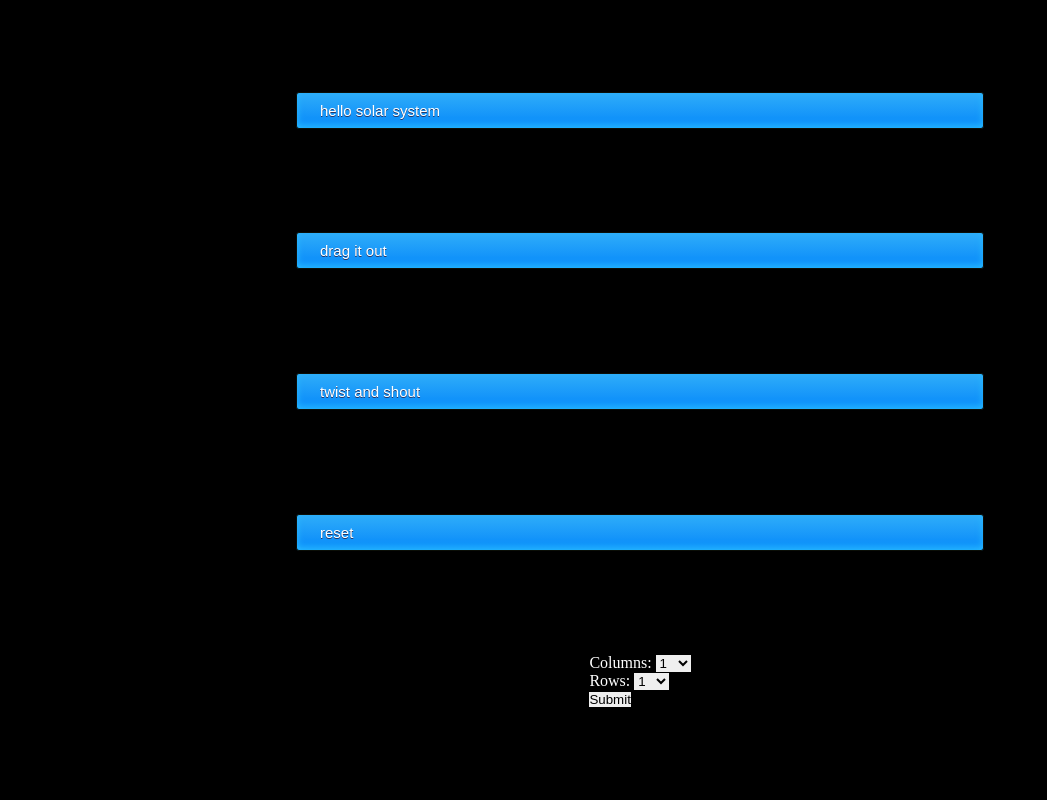
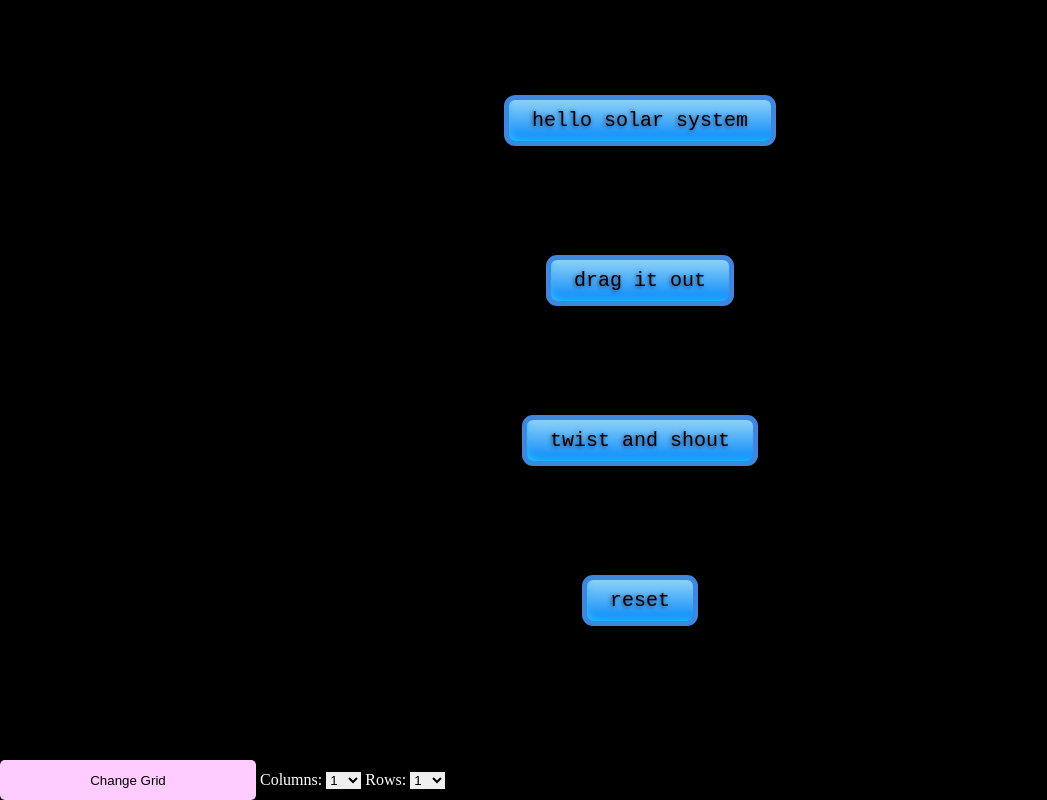
Before and after one commit to andigan/fi-demo, a website: page views/remote.html in a window 1280 px wide. Shown: the whole page, without its empty margins (0-1047 px from the left). Drawn offline with Linux system fonts and the light colour scheme; no server answers; files whose address does not match are found by name.

Commit message:
change css, add reset functionality

```diff
--- a/app.js
+++ b/app.js
@@ -77,6 +77,7 @@ io.on('connection', function (socket) {
 
   socket.on('remote_task4_reset', function () {
     box_number = 0;
+    socket.broadcast.emit('reset_page');
   });
 
   socket.on('change_grid', function (data) {
--- a/public/css/remote.css
+++ b/public/css/remote.css
@@ -7,8 +7,8 @@
 
 #change_grid_container {
   color: white;
-
-
+  bottom: 0;
+  position: absolute;
 
 }
 
@@ -16,7 +16,7 @@
   align-items: center;
   display:flex;
   flex-direction: column;
-  height: 90vh;
+  height: 80vh;
   justify-content:space-around;
   left: 5vw;
   position:absolute;
@@ -33,42 +33,53 @@
 }
 
 .button {
-	-moz-box-shadow:inset 0px -3px 7px 0px #29bbff;
-	-webkit-box-shadow:inset 0px -3px 7px 0px #29bbff;
-	box-shadow:inset 0px -3px 7px 0px #29bbff;
-	background:-webkit-gradient(linear, left top, left bottom, color-stop(0.05, #2dabf9), color-stop(1, #0688fa));
-	background:-moz-linear-gradient(top, #2dabf9 5%, #0688fa 100%);
-	background:-webkit-linear-gradient(top, #2dabf9 5%, #0688fa 100%);
-	background:-o-linear-gradient(top, #2dabf9 5%, #0688fa 100%);
-	background:-ms-linear-gradient(top, #2dabf9 5%, #0688fa 100%);
-	background:linear-gradient(to bottom, #2dabf9 5%, #0688fa 100%);
-	filter:progid:DXImageTransform.Microsoft.gradient(startColorstr='#2dabf9', endColorstr='#0688fa',GradientType=0);
-	background-color:#2dabf9;
-	-moz-border-radius:3px;
-	-webkit-border-radius:3px;
-	border-radius:3px;
-	border:1px solid #0b0e07;
+	-moz-box-shadow:inset 6px -9px 7px -7px #29bbff;
+	-webkit-box-shadow:inset 6px -9px 7px -7px #29bbff;
+	box-shadow:inset 6px -9px 7px -7px #29bbff;
+	background:-webkit-gradient(linear, left top, left bottom, color-stop(0.05, #86cdf7), color-stop(1, #0889fa));
+	background:-moz-linear-gradient(top, #86cdf7 5%, #0889fa 100%);
+	background:-webkit-linear-gradient(top, #86cdf7 5%, #0889fa 100%);
+	background:-o-linear-gradient(top, #86cdf7 5%, #0889fa 100%);
+	background:-ms-linear-gradient(top, #86cdf7 5%, #0889fa 100%);
+	background:linear-gradient(to bottom, #86cdf7 5%, #0889fa 100%);
+	filter:progid:DXImageTransform.Microsoft.gradient(startColorstr='#86cdf7', endColorstr='#0889fa',GradientType=0);
+	background-color:#86cdf7;
+	-moz-border-radius:11px;
+	-webkit-border-radius:11px;
+	border-radius:11px;
+	border:5px solid #3e86de;
 	display:inline-block;
 	cursor:pointer;
-	color:#ffffff;
-	font-family:Arial;
-	font-size:15px;
+	color:#000000;
+	font-family:Courier New;
+	font-size:20px;
 	padding:9px 23px;
 	text-decoration:none;
-	text-shadow:0px 1px 0px #263666;
-  width: 50vw;
+	text-shadow:-1px 1px 4px #263666;
 }
 .button:hover {
-	background:-webkit-gradient(linear, left top, left bottom, color-stop(0.05, #0688fa), color-stop(1, #2dabf9));
-	background:-moz-linear-gradient(top, #0688fa 5%, #2dabf9 100%);
-	background:-webkit-linear-gradient(top, #0688fa 5%, #2dabf9 100%);
-	background:-o-linear-gradient(top, #0688fa 5%, #2dabf9 100%);
-	background:-ms-linear-gradient(top, #0688fa 5%, #2dabf9 100%);
-	background:linear-gradient(to bottom, #0688fa 5%, #2dabf9 100%);
-	filter:progid:DXImageTransform.Microsoft.gradient(startColorstr='#0688fa', endColorstr='#2dabf9',GradientType=0);
-	background-color:#0688fa;
+	background:-webkit-gradient(linear, left top, left bottom, color-stop(0.05, #0889fa), color-stop(1, #86cdf7));
+	background:-moz-linear-gradient(top, #0889fa 5%, #86cdf7 100%);
+	background:-webkit-linear-gradient(top, #0889fa 5%, #86cdf7 100%);
+	background:-o-linear-gradient(top, #0889fa 5%, #86cdf7 100%);
+	background:-ms-linear-gradient(top, #0889fa 5%, #86cdf7 100%);
+	background:linear-gradient(to bottom, #0889fa 5%, #86cdf7 100%);
+	filter:progid:DXImageTransform.Microsoft.gradient(startColorstr='#0889fa', endColorstr='#86cdf7',GradientType=0);
+	background-color:#0889fa;
 }
 .button:active {
 	position:relative;
 	top:1px;
 }
+
+
+input[type=submit] {
+  background: #ffccff;
+  border:0 none;
+  border-radius: 5px;
+  -webkit-border-radius: 5px;
+  cursor:pointer;
+  height: 5vh;
+  padding:5px 15px;
+  width: 20vw;
+}
--- a/public/js/canvas.js
+++ b/public/js/canvas.js
@@ -54,6 +54,12 @@ $(document).ready( function () {
     document.getElementById(data.image_id).style.webkitTransform = data.transform_string;
   });
 
+  // socket to reset the page
+  socket.on('reset_page', function () {
+    // could remove all the elements, close all the divs, and check all the variables, or...
+    window.location.reload(true);
+  });
+
   // when a client disconnects, remove the associated image_id
   socket.on('client_disconnect', function (data) {
     $('#' + data.disconnect_image_id).remove();
--- a/public/js/remote.js
+++ b/public/js/remote.js
@@ -5,9 +5,13 @@ $(document).ready( function () {
   // maximum row/column values
   var max_rows_columns = 50;
 
+  // get window size
+  var mainwide = window.innerWidth,
+      mainhigh = window.innerHeight;
+
   // set wrapper size
-  document.getElementById('wrapper').style.width = window.innerWidth + 'px';
-  document.getElementById('wrapper').style.height = window.innerHeight + 'px';
+  document.getElementById('wrapper').style.width = mainwide + 'px';
+  document.getElementById('wrapper').style.height = mainhigh + 'px';
 
 // ### SOCKET.IO CLIENT SIDE ### //
 
@@ -32,6 +36,8 @@ $(document).ready( function () {
     socket.emit('remote_task4_reset');
   });
 
+
+
   // ### REASSIGN GRID BUTTON ### //
 
   var row_options = '';
@@ -46,6 +52,14 @@ $(document).ready( function () {
   // add the HTML string to the form on the DOM
   document.getElementById('row_options').innerHTML = row_options;
   document.getElementById('column_options').innerHTML = column_options;
+
+  // get the current defaults from the server upon connection
+  socket.on('set_columns_and_rows', function (data) {
+
+    // set the value of the dropdown options
+    document.getElementById('row_options').value = data.wrapper_rows;
+    document.getElementById('column_options').value = data.wrapper_columns;
+  });
 
   // when the change_grid_form is submitted...
   $('#change_grid_form').submit(function () {
@@ -62,4 +76,19 @@ $(document).ready( function () {
     return false;
   });
 
+
+  // ### PAGE HELPERS ### //
+
+  // listen for resize and orientation changes and make adjustments
+  // TO ADD: change positions and sizes of all boxes
+  window.addEventListener('resize', function () {
+    mainwide = window.innerWidth;
+    mainhigh = window.innerHeight;
+
+    // set wrapper size
+    document.getElementById('wrapper').style.width = window.innerWidth + 'px',
+    document.getElementById('wrapper').style.height = window.innerHeight + 'px';
+  }, false); // bubbling phase
+
+
 }); // end of document.ready
--- a/views/remote.html
+++ b/views/remote.html
@@ -28,16 +28,16 @@
         <div id='task2_button' class='button'> drag it out </div>
         <div id='task3_button' class='button'> twist and shout </div>
         <div id='task4_button' class='button'> reset </div>
-        <div id='change_grid_container'>
-          <form id = "change_grid_form" action = "">
-              Columns: <select id='row_options'></select>
-              <br>
-              Rows: <select id='column_options'></select>
-              <br>
-              <input type="submit" value="Submit">
-          </form>
-        </div>
       </div>
+
+      <div id='change_grid_container'>
+        <form id = "change_grid_form" action = "">
+          <input type="submit" value="Change Grid">
+            Columns: <select id='column_options'></select>
+            Rows: <select id='row_options'></select>
+        </form>
+      </div>
+
     </div>
     {# main script #}
     <script src="js/remote.js"></script>
```
Also changed, not shown: public/js/client.js (+8 -0 lines), 1 other file.
